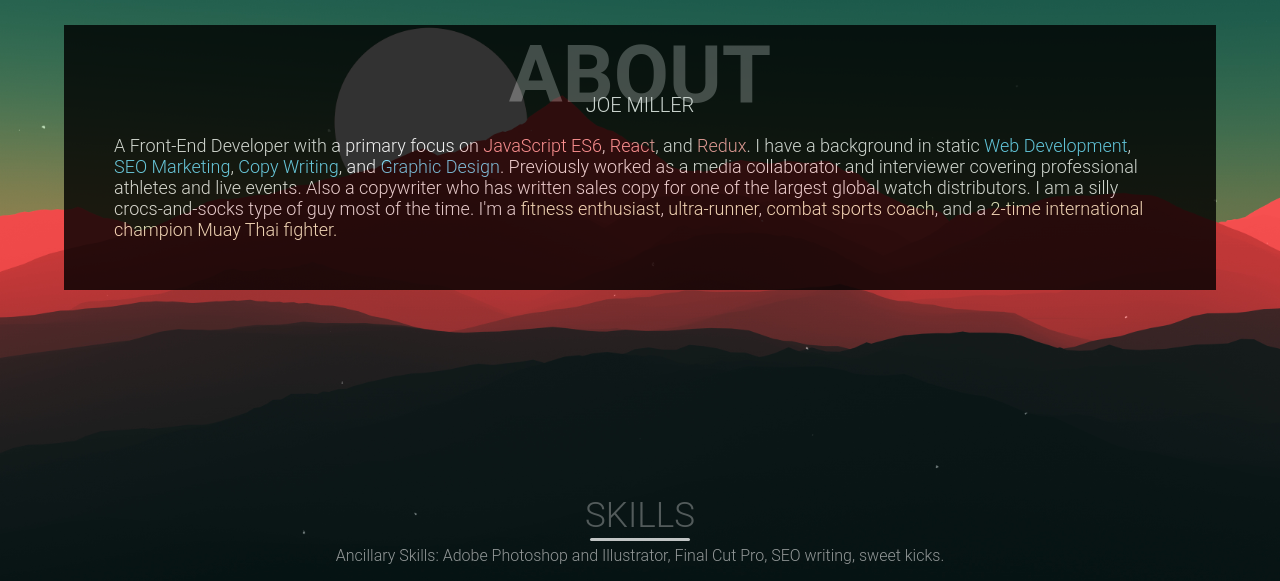
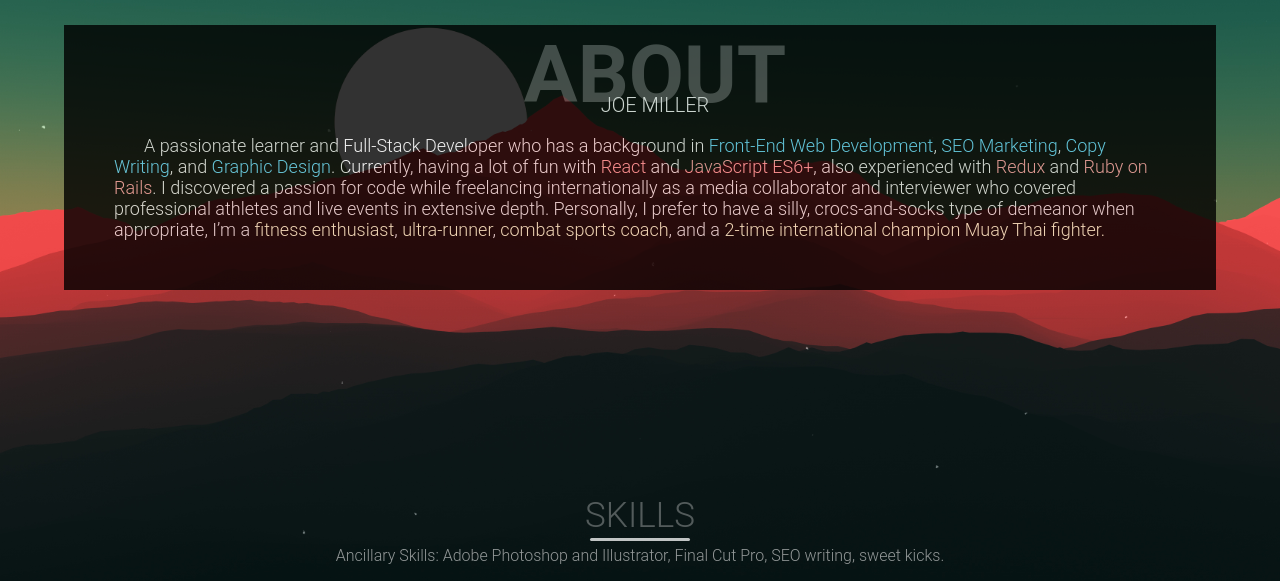
Before and after one commit to joemilleryall/portfolio, a plain HTML site: page index.html in a window 1280 px wide. Shown: the part 880-1461 px from the top of the page. Drawn offline with nearby package versions, Linux system fonts and the light colour scheme; some packages are replaced by stand-ins of ours; a script that the page names is missing.

Commit message:
new aboutme

```diff
--- a/index.html
+++ b/index.html
@@ -93,30 +93,16 @@
                 </div>
 
                 <p data-aos="fade-in">
-                    A Front-End Developer with a primary focus on
-                    <span class="languageColor">JavaScript ES6</span>,
-                    <span class="languageColor">React</span>, and
-                    <span class="languageColor">Redux</span>. I have a
-                    background in
-                    static <span class="bgFieldsColor">Web Development</span>,
-                    <span class="bgFieldsColor">SEO Marketing</span>,
-                    <span class="bgFieldsColor">Copy Writing</span>, and
-                    <span class="bgFieldsColor">Graphic Design</span>.
-                    Previously worked
-                    as a media collaborator and interviewer covering
-                    professional
-                    athletes and live events. Also a copywriter who has
-                    written sales
-                    copy for one of the largest global watch distributors.
-                    I am a silly crocs-and-socks type of guy most of the
-                    time. I'm a
-                    <span class="personalColor">fitness enthusiast</span>,
+
+                    A passionate learner and Full-Stack Developer who has a background in <span class="bgFieldsColor">Front-End Web Development</span>, <span class="bgFieldsColor">SEO Marketing</span>, <span class="bgFieldsColor">Copy Writing</span>, and
+                    <span class="bgFieldsColor">Graphic Design</span>. Currently, having a lot of fun with <span class="languageColor">React</span> and <span class="languageColor">JavaScript ES6+</span>, also experienced with <span class="languageColor">Redux</span> and <span class="languageColor">Ruby on Rails</span>. I discovered a passion for code while freelancing internationally as a media collaborator and interviewer who covered professional athletes and live events in extensive depth. Personally, I prefer to have a silly, crocs-and-socks type of demeanor when appropriate, I’m a <span class="personalColor">fitness enthusiast</span>,
                     <span class="personalColor">ultra-runner</span>,
                     <span class="personalColor">combat sports coach</span>,
                     and a
                     <span class="personalColor">2-time international
                         champion Muay Thai fighter.
                     </span>
+
                 </p>
                 <!-- <a href="fightLife.html">More on my fight life here</a> -->
             </div>
--- a/stylesheets/index.css
+++ b/stylesheets/index.css
@@ -322,6 +322,7 @@ header {
 
 .about-details {
     /* flex: 1; */
+    text-indent: 3em;
 }
 
 .about-details a {
```
Also changed, not shown: 1 other file.
